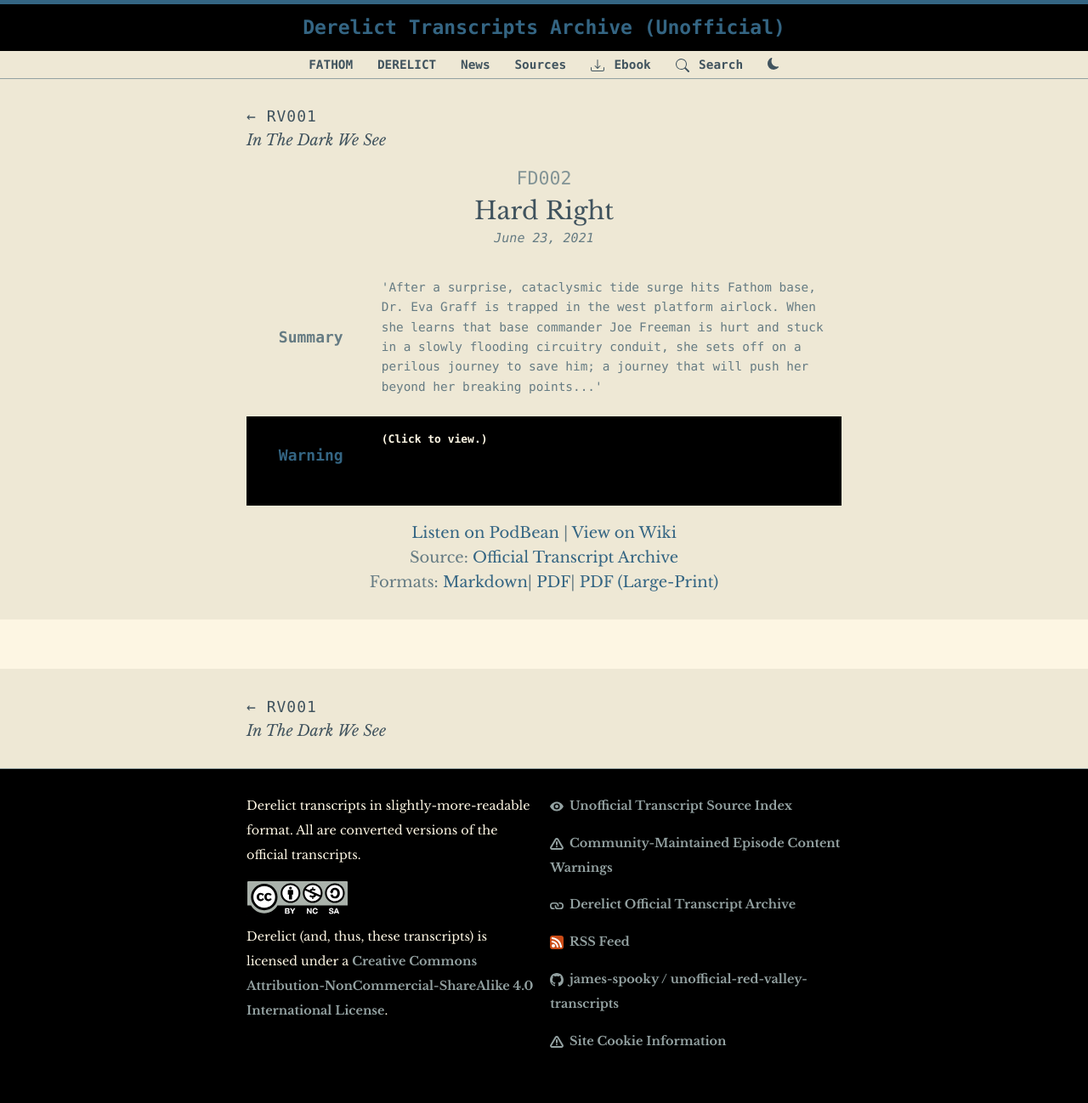
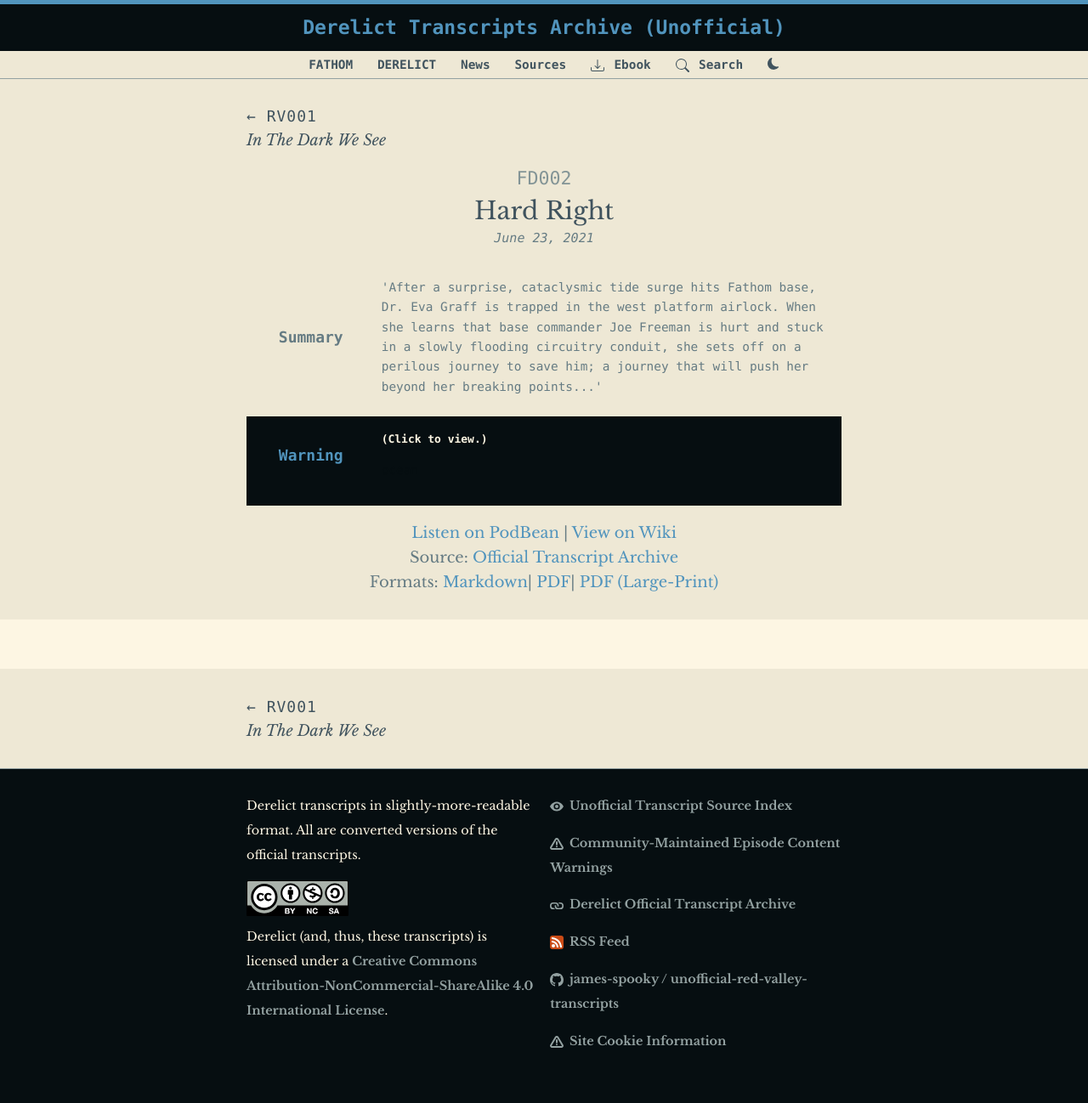
Before and after one commit to spooky-james/unofficial-derelict-transcripts, a Jekyll site: the page built from _posts/2021-06-23-002.md, in a window 1280 px wide. Shown: the whole page at 85% size. Built offline with Jekyll 4.4.1, drawn with Linux system fonts in a browser that asks for light colours.

Commit message:
Update main.scss

```diff
--- a/css/main.scss
+++ b/css/main.scss
@@ -11,7 +11,7 @@ $font-family-serif:      "Libre Baskerville", Baskerville, "Book Antiqua", Georg
 
 // SOLARIZED COLOR SCHEME
 
-$base03:  #000000; // darkest
+$base03:  #060E11; // darkest
 $base02:  #073642;
 $base025: #40535e;
 $base01:  #586e75;
@@ -24,7 +24,7 @@ $base2:   #eee8d5;
 $base3:   #fdf6e3; // lightest
 $yellow:  #b58900;
 $orange:  #cb4b16;
-$red:     #346583;
+$red:     #5194bd;
 $base4:   #dc322f;
 $magenta: #d33682;
 $violet:  #6c71c4;
```
